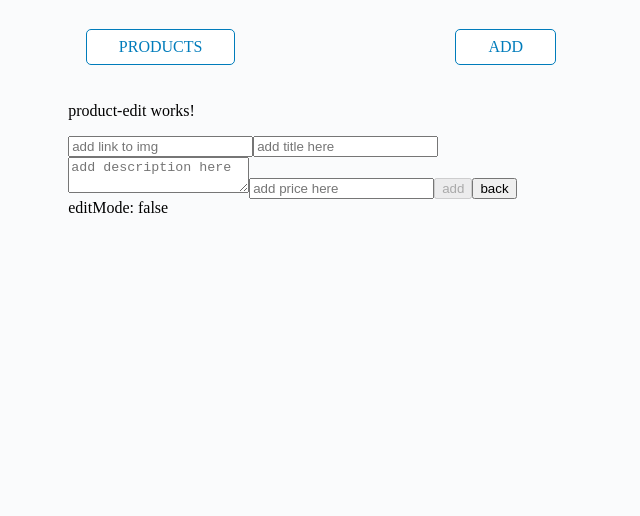
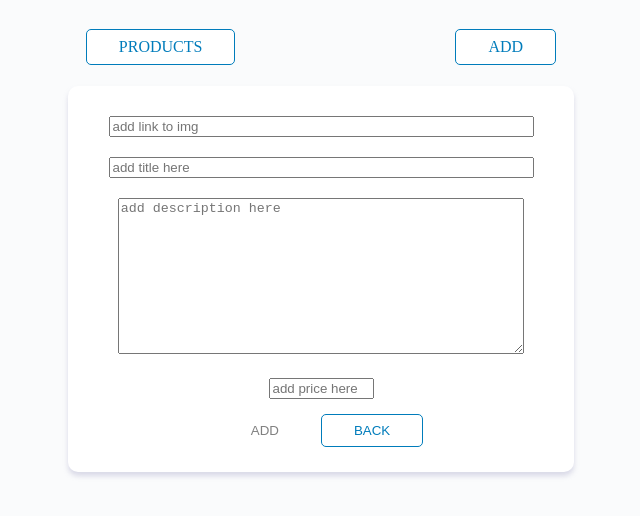
Before and after one commit to manbrk/ngBuddhaTt, an Angular app: page /add in a window 1280 px wide. Shown: the top 516 px of the page, without its empty margins (319-959 px from the left). Built offline with nearby package versions, Linux system fonts and the light colour scheme.

Commit message:
markup fixes

```diff
--- a/src/app/product-edit/product-edit.component.css
+++ b/src/app/product-edit/product-edit.component.css
@@ -1,3 +1,29 @@
-input .ng-touched .ng-invalid  {
+.ng-touched .ng-invalid  {
   border: 2px solid red;
 }
+
+.product {
+  text-align: center;
+  padding: 20px;
+  display: flex;
+  flex-direction: column;
+  align-items: center;
+  justify-content: space-between;
+  background-color: #fff;
+  border-radius: 10px;
+  box-shadow: 0 4px 5px rgba(204, 204, 223, 0.71);
+}
+
+input, textarea {
+  margin: 10px;
+}
+
+textarea {
+  width: 90%;
+}
+
+.btn:disabled {
+  border: gray;
+  color: gray;
+  cursor: not-allowed;
+}
--- a/src/app/product-edit/product-edit.component.html
+++ b/src/app/product-edit/product-edit.component.html
@@ -1,70 +1,96 @@
-<p>
-  product-edit works!
-</p>
-
+<div class="product">
   <form (ngSubmit)="onSubmit()" #f="ngForm" *ngIf="!editMode">
-
+    <div>
       <input type="text"
+             size="50"
              id="addImage"
              placeholder="add link to img"
              ngModel
              name="image">
+    </div>
 
+    <div>
       <input type="text"
+             size="50"
              id="addTitle"
              placeholder="add title here"
              ngModel
              name="title"
              required
              #title="ngModel">
+    </div>
     <span *ngIf="!title.valid && title.touched">enter title please</span>
 
+    <div>
   <textarea id="addDescription"
+            rows="10"
             placeholder="add description here"
             ngModel
             name="description"
-            required></textarea>
+            required
+            #desc="ngModel"></textarea>
+    </div>
+    <span *ngIf="!desc.valid && desc.touched">enter description please</span>
 
+
+    <div>
       <input type="text"
+             size="10"
              id="addPrice"
              placeholder="add price here"
              ngModel
              name="price"
-         required>
+             required
+             #price="ngModel">
+    </div>
+    <span *ngIf="!price.valid && price.touched">enter price please</span>
 
-  <button type="submit"
-          [disabled]="!f.valid">add</button>
-  <button (click)="onGoBack()">back</button>
-  editMode: {{editMode}}
+
+    <div>
+      <button type="submit" class="btn"
+              [disabled]="!f.valid">add
+      </button>
+      <button (click)="onGoBack()" class="btn">back</button>
+    </div>
   </form>
 
   <form (ngSubmit)="onSubmit()" #f="ngForm" *ngIf="editMode">
+    <div>
       <input type="text"
+             size="50"
              id="editImage"
              placeholder="add link to img"
              [ngModel]="product.image"
              name="image">
-
+    </div>
+    <div>
       <input type="text"
+             size="50"
              id="editTitle"
              placeholder="add title here"
              [ngModel]="product.title"
              name="title">
-
+    </div>
+    <div>
     <textarea id="editDescription"
+              rows="10"
               placeholder="add description here"
               [ngModel]="product.description"
               name="description"></textarea>
-
+    </div>
+    <div>
       <input type="text"
+             size="10"
              id="editPrice"
              placeholder="add price here"
              [ngModel]="product.price"
              name="price">
+    </div>
+    <div>
+      <button (click)="onDelete()" class="btn">delete</button>
+      <button (click)="onGoBack()" class="btn">back</button>
+      <button type="submit" class="btn">edit</button>
+    </div>
+  </form>
 
-  <button type="submit">edit</button>
-  <button (click)="onGoBack()">back</button>
-  <button (click)="onDelete()">delete</button>
-  editMode: {{editMode}}
-
-</form>
+</div>
```
Also changed, not shown: src/app/product-detail/product-detail.component.css (+0 -17 lines). Lines whose indentation alone changed are shown as unchanged.
